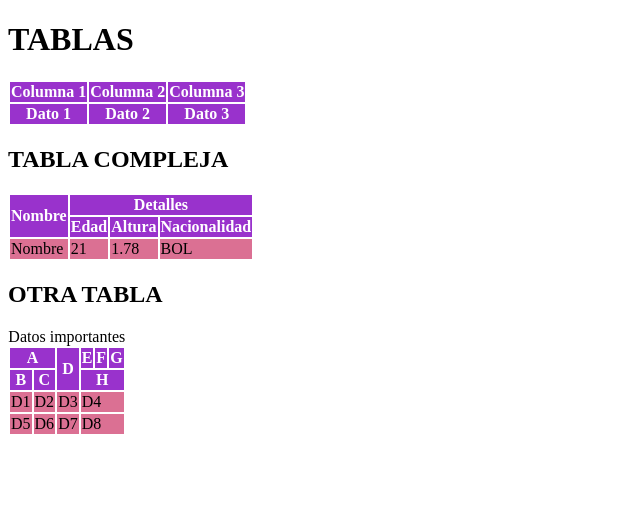
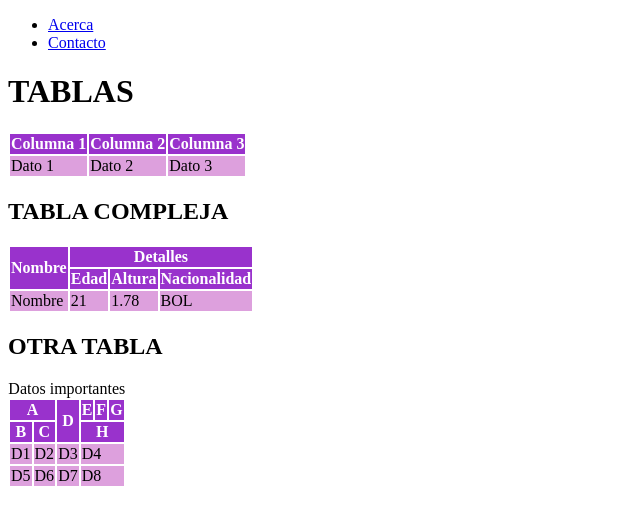
Before and after one commit to IsabelBustamanteQ/Tablas, a plain HTML site: page index.html in a window 1280 px wide. Shown: the whole page, without its empty margins (0-640 px from the left). Drawn offline with Linux system fonts and the light colour scheme.

Commit message:
Añadimos otros htmls

```diff
--- a/index.html
+++ b/index.html
@@ -10,11 +10,17 @@
             color: white;
         }
         td{
-            background-color: palevioletred;
+            background-color: plum;
         }
     </style>
 </head>
 <body>
+    <header>
+        <ul>
+            <li><a href="html/acerca.html">Acerca</a></li>
+            <li><a href="html/contacto.html">Contacto</a></li>
+        </ul>
+    </header>
     <h1>TABLAS</h1>
     <table>
         <thead>
@@ -27,9 +33,9 @@
         </thead>
         <tbody>
             <tr>
-                <th>Dato 1</th>
-                <th>Dato 2</th>
-                <th>Dato 3</th>
+                <td>Dato 1</td>
+                <td>Dato 2</td>
+                <td>Dato 3</td>
             </tr>
         </tbody>
         <tfoot></tfoot>
@@ -93,8 +99,8 @@
             </tr>
         </tbody>
         <tfoot>
+        </tfoot>
 
-        </tfoot>
     </table>
 </body>
 </html>
```
Also changed, not shown: html/acerca.html (added, +11 -0 lines), html/contacto.html (added, +11 -0 lines).
